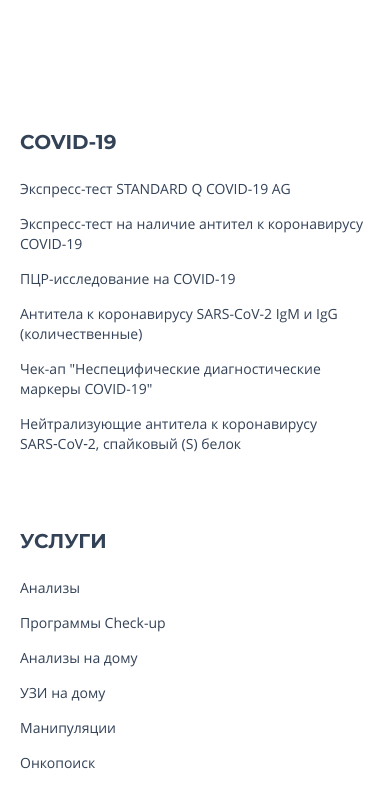
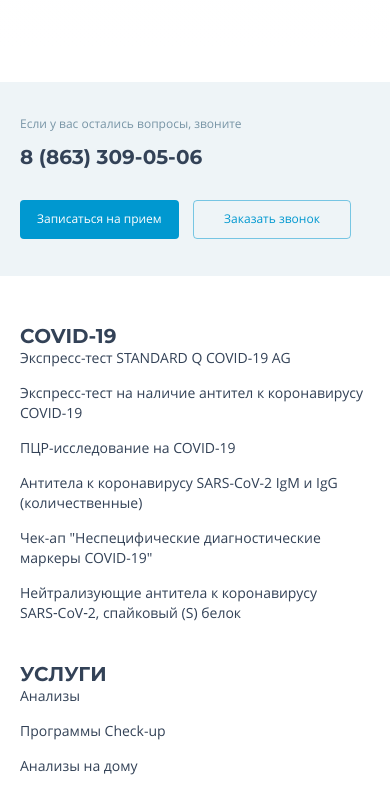
Before and after one commit to yurkaronin/Eurodon, a website: page src/html/page-home.html in a window 390 px wide. Shown: the part 5747-6532 px from the top of the page. Drawn offline with nearby package versions, Linux system fonts and the light colour scheme; files that its build step writes are made by us from their sources; files whose address does not match are found by name.

Commit message:
Закончил адаптив подвала и промо блока

```diff
--- a/src/html/page-home.html
+++ b/src/html/page-home.html
@@ -28,7 +28,7 @@
     <div class="decorate">
       @@include('sections/main-information.html')
     </div>
-    <!-- @@include('sections/promo-block.html') -->
+    @@include('sections/promo-block.html')
   </main>
   @@include('sections/footer.html')
   <script src="./libs/swiper-bundle.min.js"></script>
--- a/src/html/sections/promo-block.html
+++ b/src/html/sections/promo-block.html
@@ -1,8 +1,10 @@
 <div class="promo-block">
   <div class="wrapper">
-    <h3 class="promo-block__title">Если у вас остались вопросы, звоните</h3>
-    <a class="tel-link" href="tel:88633090506">8 (863) 309-05-06</a>
-    <div class="buttons-wrapper">
+    <div class="promo-block__left">
+      <h3 class="title">Если у вас остались вопросы, звоните</h3>
+      <a class="tel-link" href="tel:88633090506">8 (863) 309-05-06</a>
+    </div>
+    <div class="promo-block__right buttons-wrapper">
       <a class="buttons-wrapper__item button" href="">Записаться на прием</a>
       <a class="buttons-wrapper__item button button--transparent" href="">Заказать звонок</a>
     </div>
--- /dev/null
+++ b/src/scss/blocks/_footer-menu.scss
@@ -0,0 +1,90 @@
+.footer-menu {
+  display: flex;
+  justify-content: space-between;
+  flex-wrap: wrap;
+  align-items: flex-start;
+  gap: 32px;
+
+  @media (max-width: 1280px) {
+    gap: 40px 70px;
+  }
+
+  @media (max-width: 450px) {
+    gap: 24px;
+  }
+}
+
+.footer-menu__wrapper {
+  width: 20%;
+  flex-grow: 1;
+
+  @media (max-width: 1280px) {
+    width: 45%;
+  }
+
+  @media (max-width: 920px) {
+    width: 100%;
+  }
+
+}
+
+.footer-menu__name {
+  font-family: "Montserrat", sans-serif;
+  font-weight: 700;
+  font-size: 20px;
+  line-height: 120%;
+  text-transform: uppercase;
+  color: #334257;
+  padding: 0;
+  margin-bottom: 25px;
+  text-decoration: none;
+  display: block;
+
+  @media (max-width: 450px) {
+    margin: 0;
+  }
+
+  &:hover,
+  &:active,
+  &:focus,
+  &.show {
+    color: #0098d0;
+  }
+
+  &.active,
+  &:not([href]) {
+    color: #c3167c;
+  }
+}
+
+.footer-menu__list {
+  list-style: none;
+  padding: 0;
+  margin: 0;
+  margin-bottom: 35px;
+
+  @media (max-width: 740px) {
+    margin-bottom: 0;
+  }
+}
+
+.footer-menu__link {
+  font-size: 14px;
+  line-height: 20px;
+  color: #334257;
+  text-decoration: none;
+  margin-bottom: 15px;
+  display: block;
+
+  &:hover,
+  &:active,
+  &:focus,
+  &.show {
+    color: #0098d0;
+  }
+
+  &.active,
+  &:not([href]) {
+    color: #c3167c;
+  }
+}
--- a/src/scss/blocks/_submenu-button.scss
+++ b/src/scss/blocks/_submenu-button.scss
@@ -3,7 +3,7 @@
   padding: 14px;
   border: none;
   position: absolute;
-  top: 0;
+  top: 10px;
   right: 0;
   cursor: pointer;
   display: none;
--- a/src/scss/sections/_footer.scss
+++ b/src/scss/sections/_footer.scss
@@ -2,78 +2,3 @@
   padding: 48px 0 51px;
   background-color: #fff;
 }
-
-.footer-menu {
-  display: flex;
-  justify-content: space-between;
-  flex-wrap: wrap;
-  align-items: flex-start;
-  gap: 32px;
-
-  @media (max-width: 1280px) {
-    gap: 40px 70px;
-  }
-}
-
-.footer-menu__wrapper {
-  width: 20%;
-  flex-grow: 1;
-
-  @media (max-width: 1280px) {
-    width: 45%;
-  }
-}
-
-.footer-menu__name {
-  font-family: "Montserrat", sans-serif;
-  font-weight: 700;
-  font-size: 20px;
-  line-height: 120%;
-  text-transform: uppercase;
-  color: #334257;
-  padding: 0;
-  margin-bottom: 25px;
-  text-decoration: none;
-  display: block;
-
-  &:hover,
-  &:active,
-  &:focus,
-  &.show {
-    color: #0098D0;
-  }
-
-  &.active,
-  &:not([href]) {
-    color: #C3167C;
-  }
-}
-
-.footer-menu__list {
-  list-style: none;
-  padding: 0;
-  margin: 0;
-  margin-bottom: 35px;
-
-}
-
-.footer-menu__link {
-  font-size: 14px;
-  line-height: 20px;
-  color: #334257;
-  text-decoration: none;
-  margin-bottom: 15px;
-  display: block;
-
-  &:hover,
-  &:active,
-  &:focus,
-  &.show {
-    color: #0098D0;
-  }
-
-  &.active,
-  &:not([href]) {
-    color: #C3167C;
-  }
-}
--- a/src/scss/sections/_promo-block.scss
+++ b/src/scss/sections/_promo-block.scss
@@ -1,6 +1,6 @@
 .promo-block {
   padding: 35px 0 37px;
-  background-color: #EEF4F7;
+  background-color: #eef4f7;
   color: #334257;
   .wrapper {
     display: flex;
@@ -8,17 +8,83 @@
     flex-wrap: wrap;
     justify-content: space-between;
     gap: 32px;
+
+    @media (max-width: 930px) {
+      gap: 23px;
+    }
+
+    @media (max-width: 370px) {
+      gap: 14px;
+    }
   }
 }
 
-.promo-block__title {
-  font-family: "Montserrat", sans-serif;
-  font-weight: 500;
-  font-size: 24px;
-  line-height: 120%;
+.promo-block__left {
+  max-width: 811px;
   display: flex;
   align-items: center;
-  color: #334257;
-  margin: 0;
-  max-width: 470px;
+  justify-content: space-between;
+  gap: 33px;
+
+  @media (max-width: 1300px) {
+    flex-direction: column;
+    align-items: flex-start;
+    gap: 5px;
+  }
+
+  .title {
+    font-family: "Montserrat", sans-serif;
+    font-weight: 500;
+    font-size: 24px;
+    line-height: 120%;
+    color: #334257;
+    margin: 0;
+    max-width: 470px;
+
+    @media (max-width: 1300px) {
+      max-width: 100%;
+    }
+
+    @media (max-width: 550px) {
+      color: #7895a6;
+      font-weight: 600;
+      font-size: 12px !important;
+      line-height: 16px;
+      font-family: "Open Sans", sans-serif;
+    }
+  }
+
+  .tel-link {
+    font-size: 32px;
+    line-height: 40px;
+
+    @media (max-width: 550px) {
+      font-size: 20px;
+    }
+  }
 }
+
+.promo-block__right {
+  @media (max-width: 940px) {
+    display: grid;
+    grid-template-columns: 1fr 1fr;
+    gap: 14px;
+    justify-content: space-between;
+    width: 100%;
+    max-width: max-content;
+  }
+
+  @media (max-width: 370px) {
+    grid-template-columns: 1fr;
+  }
+
+  .button {
+    text-align: center;
+    font-size: 12px;
+
+    @media (max-width: 370px) {
+      width: 100%;
+      max-width: 100%;
+    }
+  }
+}
```
Also changed, not shown: docs/page-about.html (+5 -3 lines), docs/page-for-doctors.html (+5 -3 lines), docs/page-home.html (+12 -0 lines), docs/page-service-1.html (+5 -3 lines), docs/page-service-2.html (+5 -3 lines), docs/page-service-3.html (+5 -3 lines), docs/page-services.html (+5 -3 lines), docs/page-stocks-details.html (+5 -3 lines), docs/page-stocks.html (+5 -3 lines), docs/css/main.css.
